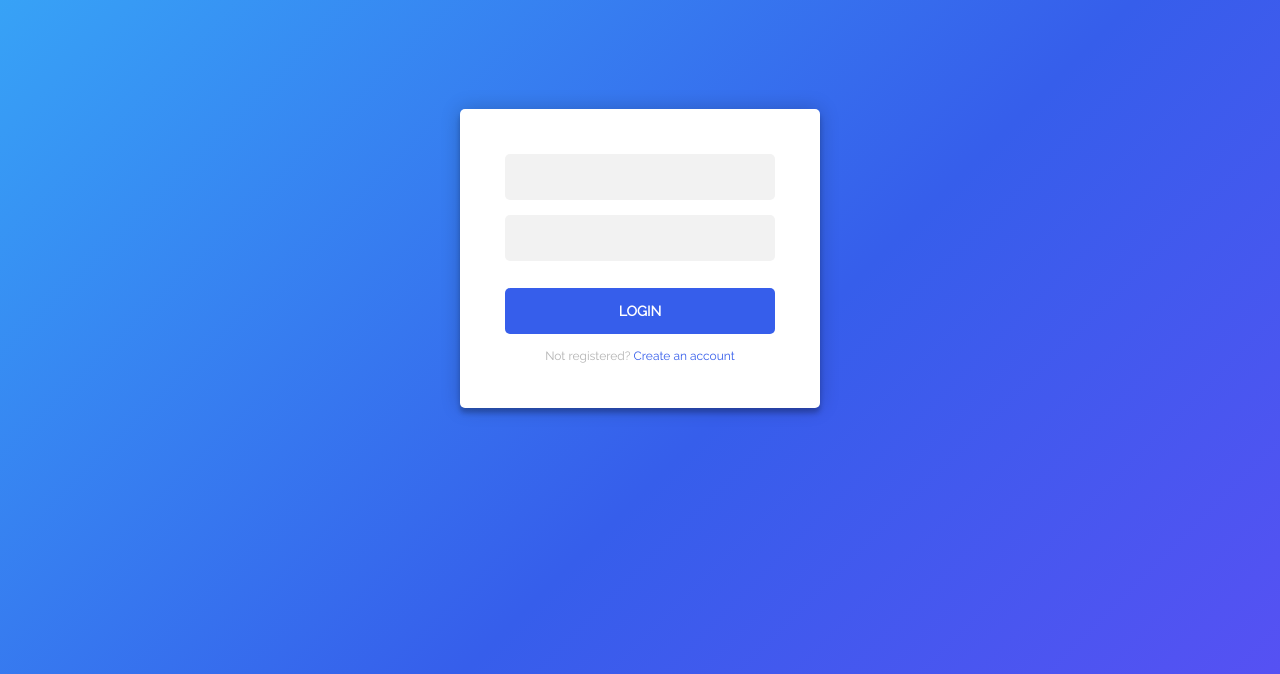
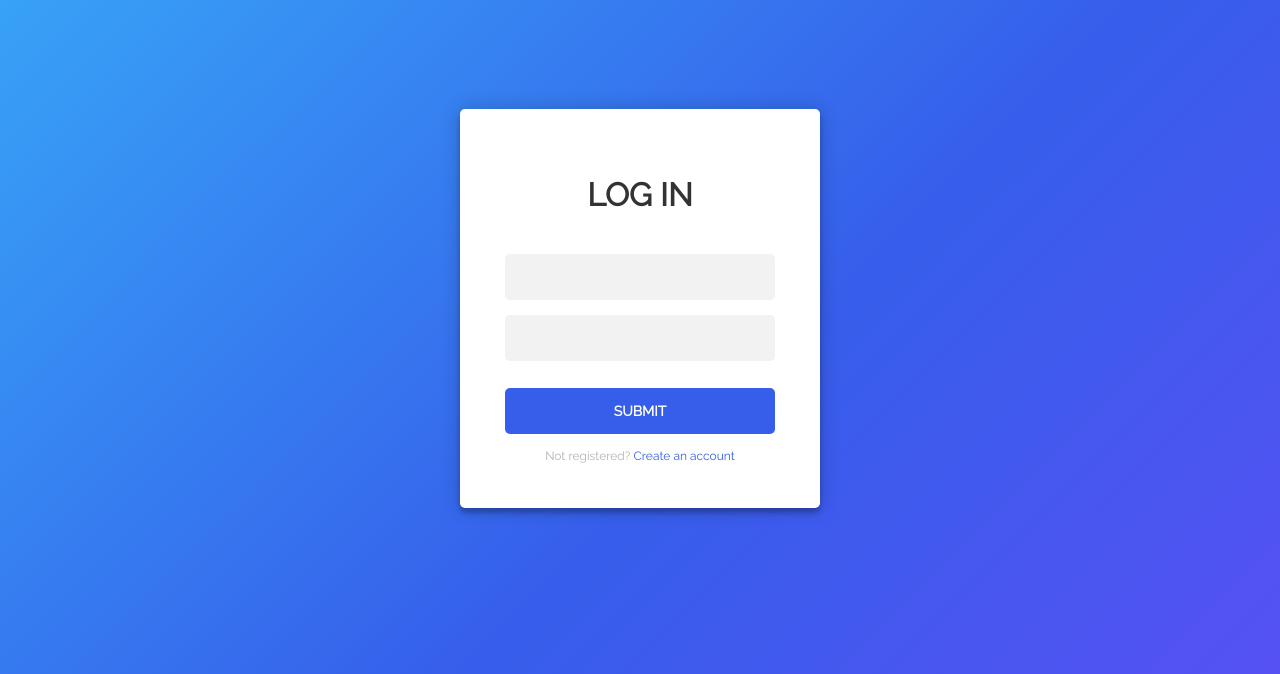
Before and after one commit to gyarab/chytry-lock, a Django app: page /login/ in a window 1280 px wide. Shown: the top 674 px of the page. Run offline with Django 3.2, Linux system fonts and the light colour scheme.

Commit message:
Update login.html

```diff
--- a/smartlock/templates/registration/login.html
+++ b/smartlock/templates/registration/login.html
@@ -5,11 +5,12 @@
 
 <div class="login-page">
   <div class="form">
+	  <h1>LOG IN</h1>
       <form class="login-form" method="post">
 		  {% csrf_token %}
 		  {{ form.username }}
 		  {{ form.password }}
-		  <button type="submit">login</button>
+		  <button type="submit">submit</button>
       <p class="message">Not registered? <a href="{% url 'signup' %}">Create an account</a></p>
     </form>
   </div>
```
